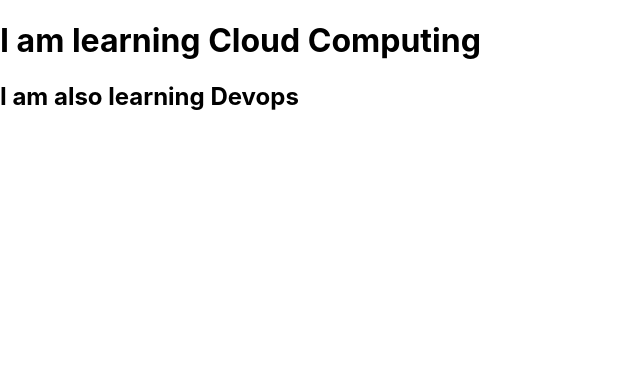
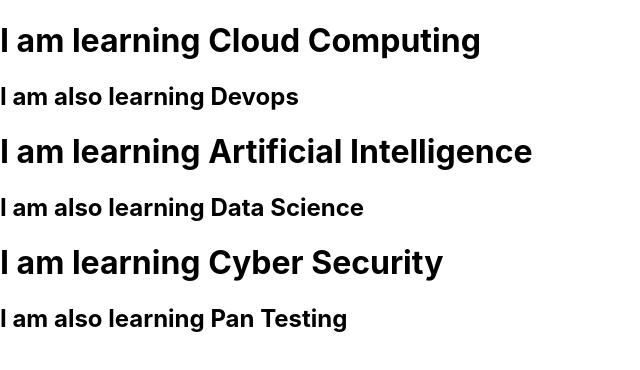
Before and after one commit to raeelhaider/reactapp1, a React (Create React App) app: page / in a window 1280 px wide. Shown: the top 370 px of the page, without its empty margins (0-640 px from the left). Built offline with nearby package versions, Linux system fonts and the light colour scheme.

Commit message:
Update App.js

```diff
--- a/src/App.js
+++ b/src/App.js
@@ -9,6 +9,9 @@ function App() {
     <div>
 
       <Technology latest="Cloud Computing" latest2="Devops"/>
+      <Technology latest="Artificial Intelligence" latest2="Data Science"/>
+      <Technology latest="Cyber Security" latest2="Pan Testing"/>
+
     </div>
   );
 }
```
